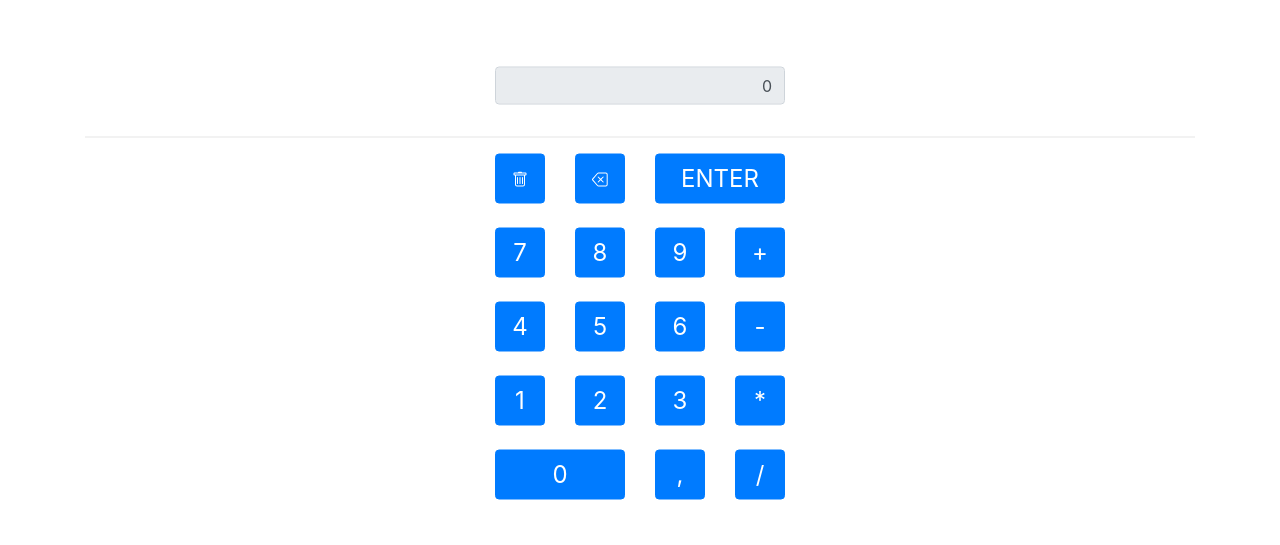
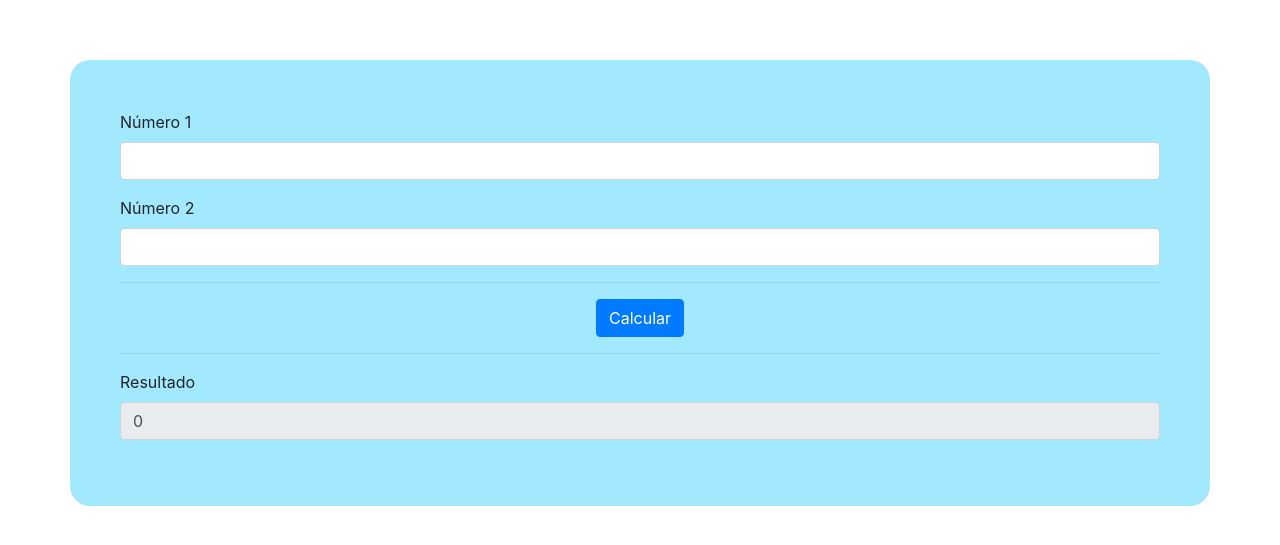
Before and after one commit to homedev-repo/calculadoraBootstrapJQuery, a plain HTML site: page index.html in a window 1280 px wide. Shown: the part 117-662 px from the top of the page. Drawn offline with nearby package versions, Linux system fonts and the light colour scheme.

Commit message:
Add files via upload

```diff
--- a/index.html
+++ b/index.html
@@ -1,150 +1,76 @@
-<!doctype html>
+<!DOCTYPE html>
 <html lang="pt-br">
 
 <head>
-    <title>Gabriel Freitas - Calculadora Normal</title>
+    <meta charset="UTF-8">
+    <meta http-equiv="X-UA-Compatible" content="IE=edge">
+    <meta name="viewport" content="width=device-width, initial-scale=1.0">
+    <title>Calculadora simples - Bootstrap & jQuery</title>
 
-    <meta charset="utf-8">
-    <meta name="viewport" content="width=device-width, initial-scale=1, shrink-to-fit=no">
+    <link rel="stylesheet" href="./css/bootstrap.min.css">
 
-    <script src="assets/js/jquery-3.6.0.min.js"></script>
+    <style>
+        .centralizar {
+            position: fixed;
+            padding: 50px;
+            top: 50%;
+            left: 50%;
 
-    <link rel="stylesheet" href="https://stackpath.bootstrapcdn.com/bootstrap/4.3.1/css/bootstrap.min.css"
-        integrity="sha384-ggOyR0iXCbMQv3Xipma34MD+dH/1fQ784/j6cY/iJTQUOhcWr7x9JvoRxT2MZw1T" crossorigin="anonymous">
+            transform: translate(-50%, -50%);
 
-    <link rel="stylesheet" href="assets/css/style.css">
+            background-color: rgba(0, 195, 255, 0.363);
+            border-radius: 20px;
+        }
+    </style>
 </head>
 
 <body>
-    <div class="container alinhamento">
-        <div class="row justify-content-center">
-            <div class="d-flex">
-                <div class="form-group">
-                    <input type="text" class="form-control" id="result" aria-describedby="helpId"
-                        placeholder="" readonly>
-                </div>
-            </div>
+    <script src="./js/bootstrap.min.js"></script>
+    <script src="./js/jquery-3.6.0.js"></script>
+
+    <div class="container centralizar">
+        <label for="inpNumber1">Número 1</label>
+        <div class="input-group mb-3">
+            <input type="number" class="form-control" id="inpNumber1" aria-describedby="basic-addon3">
+        </div>
+
+        <label for="inpNumber1">Número 2</label>
+        <div class="input-group mb-3">
+            <input type="number" class="form-control" id="inpNumber2" aria-describedby="basic-addon3">
         </div>
 
         <hr>
 
-        <div class="container">
-            <div class="row justify-content-center">
-                <div class="d-flex">
-                    <div class="col">
-                        <button type="button" class="btn btn-primary btn-padrao" onclick="cls()">
-                            <svg xmlns="http://www.w3.org/2000/svg" width="16" height="16" fill="currentColor"
-                                class="bi bi-trash" viewBox="0 0 16 16">
-                                <path
-                                    d="M5.5 5.5A.5.5 0 0 1 6 6v6a.5.5 0 0 1-1 0V6a.5.5 0 0 1 .5-.5zm2.5 0a.5.5 0 0 1 .5.5v6a.5.5 0 0 1-1 0V6a.5.5 0 0 1 .5-.5zm3 .5a.5.5 0 0 0-1 0v6a.5.5 0 0 0 1 0V6z" />
-                                <path fill-rule="evenodd"
-                                    d="M14.5 3a1 1 0 0 1-1 1H13v9a2 2 0 0 1-2 2H5a2 2 0 0 1-2-2V4h-.5a1 1 0 0 1-1-1V2a1 1 0 0 1 1-1H6a1 1 0 0 1 1-1h2a1 1 0 0 1 1 1h3.5a1 1 0 0 1 1 1v1zM4.118 4 4 4.059V13a1 1 0 0 0 1 1h6a1 1 0 0 0 1-1V4.059L11.882 4H4.118zM2.5 3V2h11v1h-11z" />
-                            </svg>
-                        </button>
-                    </div>
-                    <div class="col">
-                        <button type="button" class="btn btn-primary btn-padrao" onclick="backspace()">
-                            <svg xmlns="http://www.w3.org/2000/svg" width="16" height="16" fill="currentColor"
-                                class="bi bi-backspace" viewBox="0 0 16 16">
-                                <path
-                                    d="M5.83 5.146a.5.5 0 0 0 0 .708L7.975 8l-2.147 2.146a.5.5 0 0 0 .707.708l2.147-2.147 2.146 2.147a.5.5 0 0 0 .707-.708L9.39 8l2.146-2.146a.5.5 0 0 0-.707-.708L8.683 7.293 6.536 5.146a.5.5 0 0 0-.707 0z" />
-                                <path
-                                    d="M13.683 1a2 2 0 0 1 2 2v10a2 2 0 0 1-2 2h-7.08a2 2 0 0 1-1.519-.698L.241 8.65a1 1 0 0 1 0-1.302L5.084 1.7A2 2 0 0 1 6.603 1h7.08zm-7.08 1a1 1 0 0 0-.76.35L1 8l4.844 5.65a1 1 0 0 0 .759.35h7.08a1 1 0 0 0 1-1V3a1 1 0 0 0-1-1h-7.08z" />
-                            </svg>
-                        </button>
-                    </div>
-                    <div class="col">
-                        <button type="button" class="btn btn-primary btn-zero" onclick="enter()">ENTER</button>
-                    </div>
-                </div>
-            </div>
+        <div class="d-flex justify-content-center">
+            <button type="button" class="btn btn-primary" onclick="calcular()">Calcular</button>
+        </div>
 
-            <br>
+        <hr>
 
-            <div class="row justify-content-center">
-                <div class="d-flex">
-                    <div class="col">
-                        <button type="button" class="btn btn-primary btn-padrao" onclick="btn7()">7</button>
-                    </div>
-                    <div class="col">
-                        <button type="button" class="btn btn-primary btn-padrao" onclick="btn8()">8</button>
-                    </div>
-                    <div class="col">
-                        <button type="button" class="btn btn-primary btn-padrao" onclick="btn9()">9</button>
-                    </div>
-                    <div class="col">
-                        <button type="button" class="btn btn-primary btn-padrao" onclick="som()">+</button>
-                    </div>
-                </div>
-            </div>
-
-            <br>
-
-            <div class="row justify-content-center">
-                <div class="d-flex">
-                    <div class="col">
-                        <button type="button" class="btn btn-primary btn-padrao" onclick="btn4()">4</button>
-                    </div>
-                    <div class="col">
-                        <button type="button" class="btn btn-primary btn-padrao" onclick="btn5()">5</button>
-                    </div>
-                    <div class="col">
-                        <button type="button" class="btn btn-primary btn-padrao" onclick="btn6()">6</button>
-                    </div>
-                    <div class="col">
-                        <button type="button" class="btn btn-primary btn-padrao" onclick="sub()">-</button>
-                    </div>
-                </div>
-            </div>
-
-            <br>
-
-            <div class="row justify-content-center">
-                <div class="d-flex">
-                    <div class="col">
-                        <button type="button" class="btn btn-primary btn-padrao" onclick="btn1()">1</button>
-                    </div>
-                    <div class="col">
-                        <button type="button" class="btn btn-primary btn-padrao" onclick="btn2()">2</button>
-                    </div>
-                    <div class="col">
-                        <button type="button" class="btn btn-primary btn-padrao" onclick="btn3()">3</button>
-                    </div>
-                    <div class="col">
-                        <button type="button" class="btn btn-primary btn-padrao" onclick="mul()">*</button>
-                    </div>
-                </div>
-            </div>
-
-            <br>
-
-            <div class="row justify-content-center">
-                <div class="d-flex">
-                    <div class="col">
-                        <button type="button" class="btn btn-primary btn-zero" onclick="btn0()">0</button>
-                    </div>
-                    <div class="col">
-                        <button type="button" class="btn btn-primary btn-padrao" onclick="virgula()">,</button>
-                    </div>
-                    <div class="col">
-                        <button type="button" class="btn btn-primary btn-padrao" onclick="div()">/</button>
-                    </div>
-                </div>
-            </div>
+        <label for="inpResultado">Resultado</label>
+        <div class="input-group mb-3">
+            <input class="form-control" type="text" id="inpResultado" readonly>
         </div>
     </div>
 
-    <script src="assets/js/functions.js"></script>
 
-    <script src="https://code.jquery.com/jquery-3.3.1.slim.min.js"
-        integrity="sha384-q8i/X+965DzO0rT7abK41JStQIAqVgRVzpbzo5smXKp4YfRvH+8abtTE1Pi6jizo"
-        crossorigin="anonymous"></script>
-    <script src="https://cdnjs.cloudflare.com/ajax/libs/popper.js/1.14.7/umd/popper.min.js"
-        integrity="sha384-UO2eT0CpHqdSJQ6hJty5KVphtPhzWj9WO1clHTMGa3JDZwrnQq4sF86dIHNDz0W1"
-        crossorigin="anonymous"></script>
-    <script src="https://stackpath.bootstrapcdn.com/bootstrap/4.3.1/js/bootstrap.min.js"
-        integrity="sha384-JjSmVgyd0p3pXB1rRibZUAYoIIy6OrQ6VrjIEaFf/nJGzIxFDsf4x0xIM+B07jRM"
-        crossorigin="anonymous"></script>
+    <script>
+        //Sempre que a página ser recarregada ou aberta o valor deste input será 0
+        $('#inpResultado').val(0)
+
+        //Função para calcular o valor dos dois inputs
+        function calcular() {
+            var num1 = parseFloat($('#inpNumber1').val())
+            var num2 = parseFloat($('#inpNumber2').val())
+            var resu = num1 + num2
+            //isNaN é uma função que retorna true se o valor referenciado ser NaN
+            if (isNaN(resu) == false)
+                $('#inpResultado').val(resu)
+            else
+                $('#inpResultado').val(0)
+        }
+    </script>
+
 </body>
 
 </html>
```
